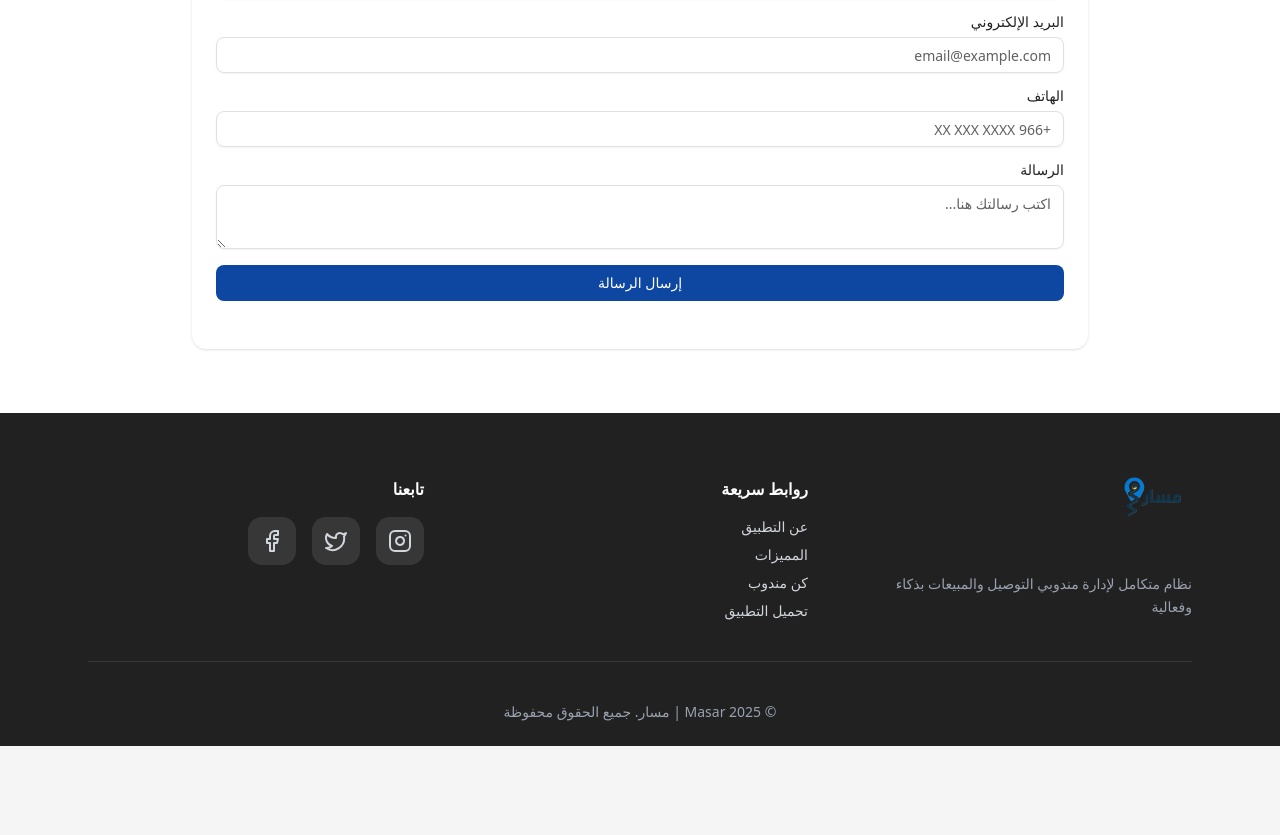
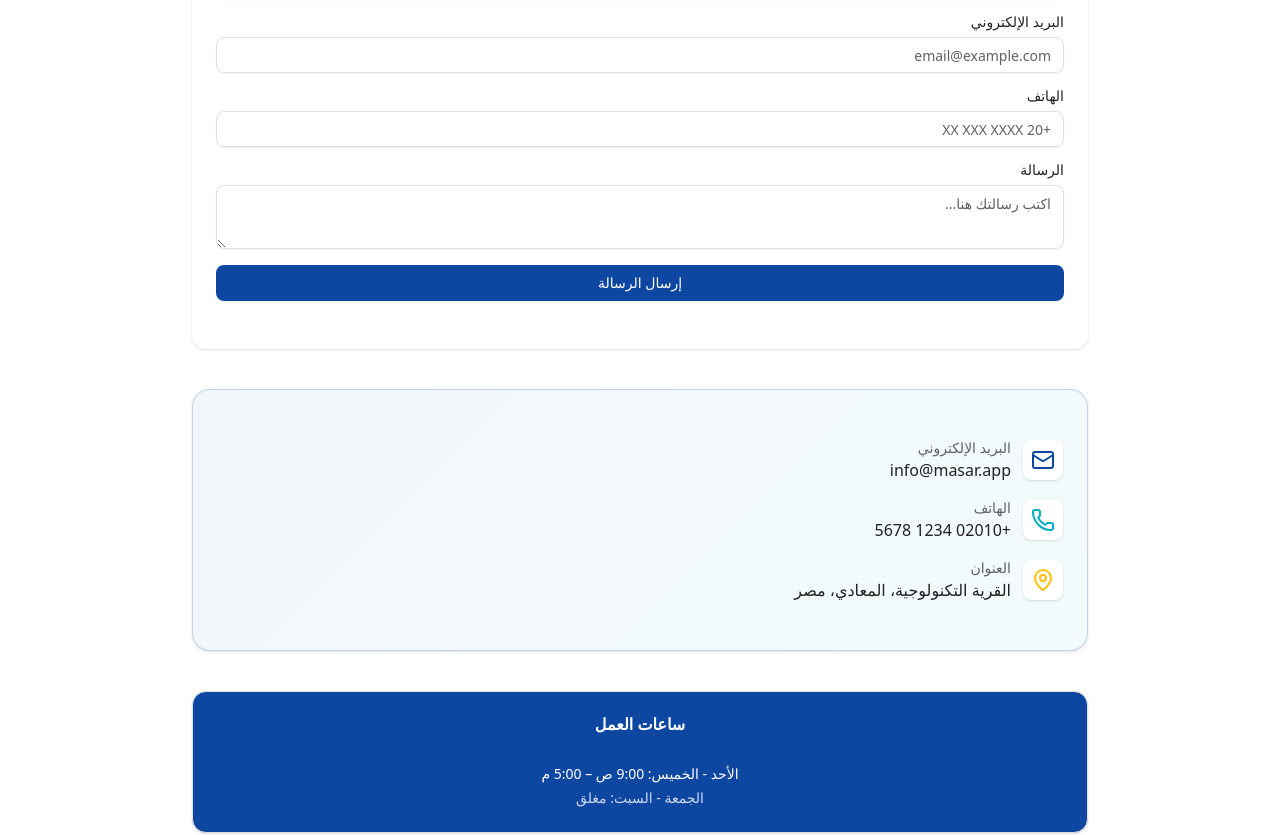
Before and after one commit to A-Amiin/Masar-ITi-Gp, a React (Vite) app: page / in a window 1280 px wide. Shown: the part 5833-6668 px from the top of the page. Before the commit the page ends 6579 px from the top, so only its background shows below. Built offline with nearby package versions, Linux system fonts and the light colour scheme.

Commit message:
Enhance Contact Us section with improved form validation and add contact information display

```diff
--- a/src/pages/Landing/components/ContactUs.jsx
+++ b/src/pages/Landing/components/ContactUs.jsx
@@ -1,11 +1,12 @@
 import * as z from "zod"
 import { useForm } from "react-hook-form"
 import { zodResolver } from "@hookform/resolvers/zod"
-import { Form, FormControl, FormField, FormItem, FormLabel, FormMessage } from "@/components/ui/form"
+import {Form,FormControl,FormField,FormItem,FormLabel,FormMessage } from "@/components/ui/form"
 import { Input } from "@/components/ui/input"
 import { Textarea } from "@/components/ui/textarea"
 import { Button } from "@/components/ui/button"
-import { Card, CardContent } from "@/components/ui/card"
+import { Card, CardContent, CardHeader, CardTitle } from "@/components/ui/card"
+import { Mail, Phone, MapPin } from "lucide-react"
 
 // Validation Schema
 const contactFormSchema = z.object({
@@ -23,7 +24,7 @@ export default function ContactUs() {
       email: "",
       phone: "",
       message: "",
-    },
+    }
   })
 
   const onSubmit = (values) => {
@@ -35,7 +36,6 @@ export default function ContactUs() {
   return (
     <section dir="rtl" className="py-16 bg-white">
       <div className="container max-w-4xl mx-auto space-y-10">
-        {/* Header */}
         <div className="text-center space-y-2">
           <h2 className="text-3xl font-bold text-brand-primary">تواصل معنا</h2>
           <p className="text-brand-gray">
@@ -43,7 +43,6 @@ export default function ContactUs() {
           </p>
         </div>
 
-        {/* Form */}
         <Card className="border-0 w-full">
           <CardContent className="p-6 space-y-4">
             <Form {...form}>
@@ -55,7 +54,11 @@ export default function ContactUs() {
                     <FormItem>
                       <FormLabel>الاسم الكامل</FormLabel>
                       <FormControl>
-                        <Input placeholder="رجاءً اكتب اسمك الكامل" {...field} />
+                        <Input
+                          placeholder="رجاءً اكتب اسمك الكامل"
+                          {...field}
+                          aria-invalid={!!form.formState.errors.name}
+                        />
                       </FormControl>
                       <FormMessage />
                     </FormItem>
@@ -69,7 +72,12 @@ export default function ContactUs() {
                     <FormItem>
                       <FormLabel>البريد الإلكتروني</FormLabel>
                       <FormControl>
-                        <Input type="email" placeholder="email@example.com" {...field} />
+                        <Input
+                          type="email"
+                          placeholder="email@example.com"
+                          {...field}
+                          aria-invalid={!!form.formState.errors.email}
+                        />
                       </FormControl>
                       <FormMessage />
                     </FormItem>
@@ -83,7 +91,13 @@ export default function ContactUs() {
                     <FormItem>
                       <FormLabel>الهاتف</FormLabel>
                       <FormControl>
-                        <Input placeholder="+966 XX XXX XXXX" {...field} />
+                        <Input
+                          dir="rtl"
+                          type="tel"
+                          placeholder="+20 XX XXX XXXX"
+                          {...field}
+                          aria-invalid={!!form.formState.errors.phone}
+                        />
                       </FormControl>
                       <FormMessage />
                     </FormItem>
@@ -97,21 +111,68 @@ export default function ContactUs() {
                     <FormItem>
                       <FormLabel>الرسالة</FormLabel>
                       <FormControl>
-                        <Textarea rows={4} placeholder="اكتب رسالتك هنا..." {...field} />
+                        <Textarea
+                          rows={4}
+                          placeholder="اكتب رسالتك هنا..."
+                          {...field}
+                          aria-invalid={!!form.formState.errors.message}
+                        />
                       </FormControl>
                       <FormMessage />
                     </FormItem>
                   )}
                 />
 
-                <Button type="submit" className="w-full bg-brand-primary hover:opacity-90">
+                <Button
+                  type="submit"
+                  className="w-full bg-brand-primary hover:opacity-90"
+                >
                   إرسال الرسالة
                 </Button>
               </form>
             </Form>
           </CardContent>
         </Card>
+
+        {/* Contact Info */}
+        <Card
+          className="
+            container mx-auto rounded-2xl border
+            bg-[linear-gradient(135deg,rgba(13,71,161,0.05)_0%,rgba(0,172,193,0.05)_100%)]
+            dark:bg-[linear-gradient(135deg,rgba(13,71,161,0.12)_0%,rgba(0,172,193,0.12)_100%)]
+            border-[#0D47A133] dark:border-muted-dark
+          "
+        >
+          <CardContent className="p-6 space-y-4">
+            <InfoItem icon={<Mail className="text-brand-primary" />} title="البريد الإلكتروني" value="info@masar.app" />
+            <InfoItem icon={<Phone className="text-brand-cyan" />} title="الهاتف" value="+02010 1234 5678" />
+            <InfoItem icon={<MapPin className="text-brand-amber" />} title="العنوان" value="القرية التكنولوجية، المعادي، مصر" />
+          </CardContent>
+        </Card>
+
+        {/* Working Hours */}
+        <Card className="bg-brand-primary text-white">
+          <CardHeader>
+            <CardTitle className="text-center">ساعات العمل</CardTitle>
+          </CardHeader>
+          <CardContent className="text-center space-y-1 text-sm">
+            <p>الأحد - الخميس: 9:00 ص – 5:00 م</p>
+            <p className="opacity-80">الجمعة - السبت: مغلق</p>
+          </CardContent>
+        </Card>
       </div>
     </section>
   )
 }
+
+function InfoItem({ icon, title, value }) {
+  return (
+    <div className="flex items-center gap-3">
+      <div className="p-2 rounded-md bg-white shadow-sm">{icon}</div>
+      <div>
+        <p className="text-sm text-brand-gray">{title}</p>
+        <p className="font-medium">{value}</p>
+      </div>
+    </div>
+  )
+}
```
